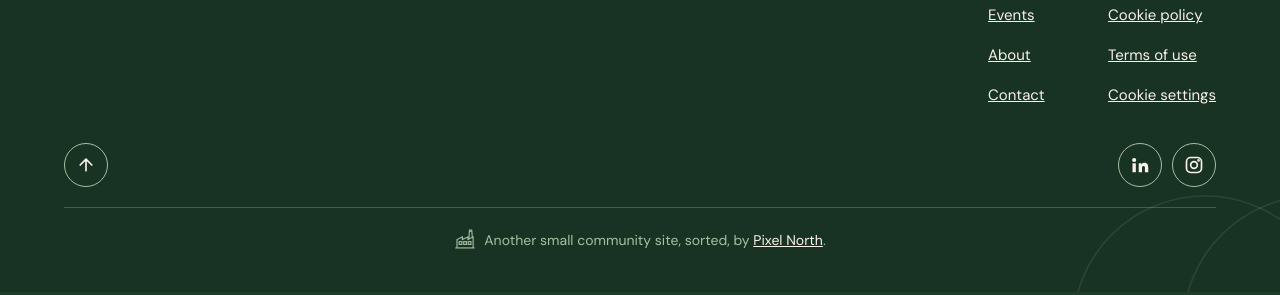
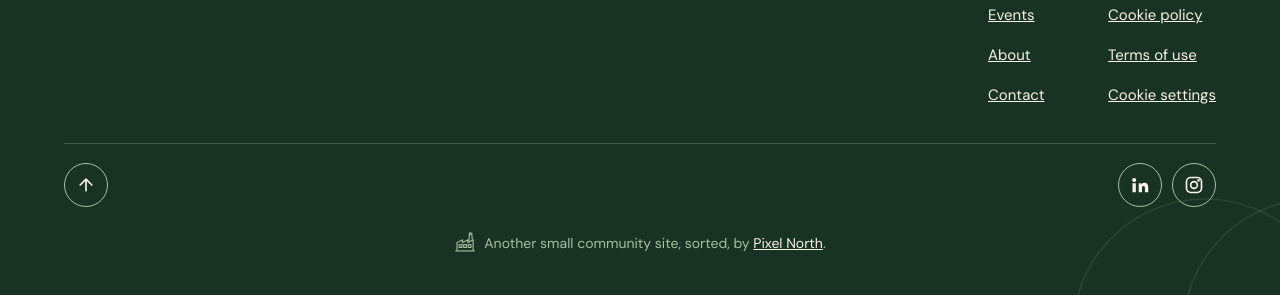
Before and after one commit to jedarlingtonx/ascendtogether.co.uk, a plain HTML site: page index.html in a window 1280 px wide. Shown: the part 3706-4001 px from the top of the page. Drawn offline with Linux system fonts and the light colour scheme; a script that the page names is missing.

Commit message:
Footer: move the divider line above the Back to top and socials row (#36)
Claude-Session: https://claude.ai/code/session_01Gu4sFXK9Ar73FdqgiFZZsa

Co-authored-by: Claude <noreply@anthropic.com>

```diff
--- a/assets/css/site.css
+++ b/assets/css/site.css
@@ -742,3 +742,10 @@ main.policy    { background-position: right -200px top -80px; }
   .footer-bottom { grid-template-columns: 1fr 1fr; }
   .footer-bottom .credit { grid-column: 1 / -1; order: 1; }
 }
+
+/* Divider line above the Back to top / socials row, not above the credit */
+.footer-bottom {
+  padding-top: 20px;
+  background: linear-gradient(var(--line), var(--line)) top center / calc(100% - 2 * var(--gutter)) 1px no-repeat;
+}
+.footer-bottom .credit { border-top: 0; padding-top: 4px; }
```
